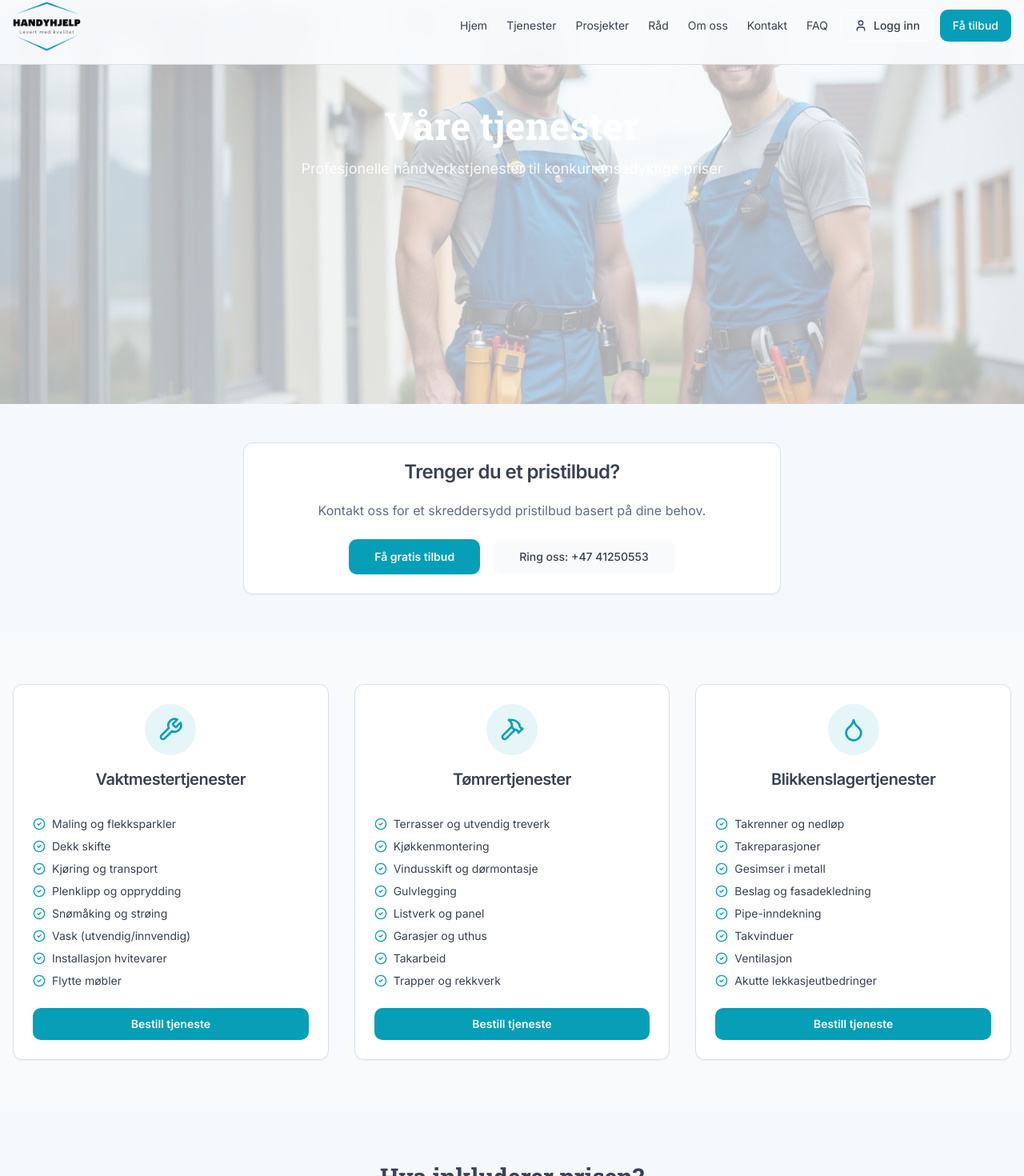
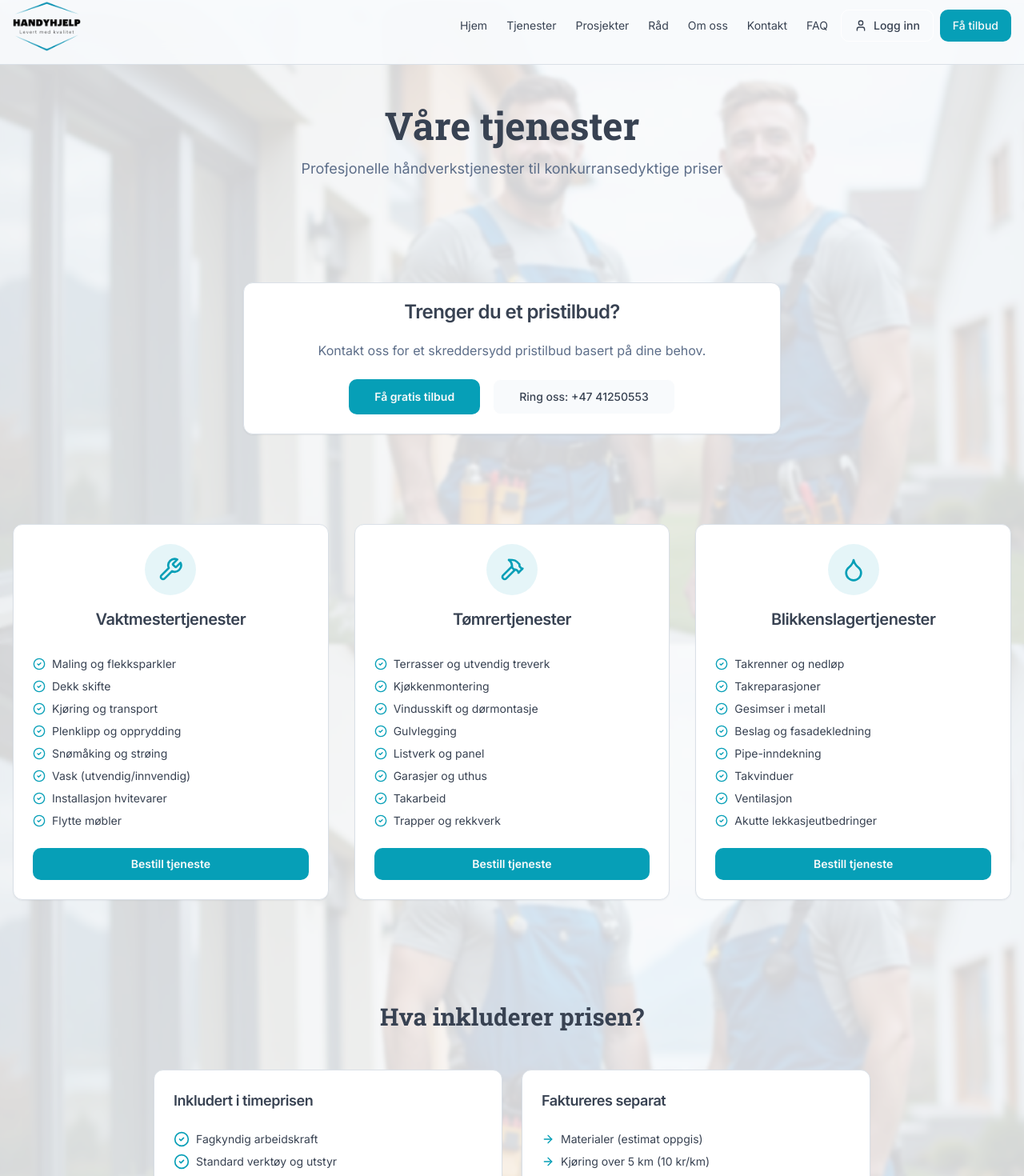
Before and after one commit to EspenGronnesby/handyhjelp, a React (Vite) app: page /tjenester in a window 1280 px wide. Shown: the part 48-1518 px from the top of the page at 80% size. Built offline with nearby package versions, Linux system fonts and the light colour scheme; the HTML template or start-up script is replaced by a standard one.

Commit message:
Reverted to commit f10f3d2ddca559d75af4b4d922b40f9f72e5b757

```diff
--- a/src/pages/Index.tsx
+++ b/src/pages/Index.tsx
@@ -7,7 +7,6 @@ import { ProjectsSection } from "@/components/ProjectsSection";
 import { BreadcrumbNavigation } from "@/components/SEO/BreadcrumbNavigation";
 import { GoogleAnalytics } from "@/components/SEO/GoogleAnalytics";
 import { Button } from "@/components/ui/button";
-import { Card, CardContent, CardHeader, CardTitle } from "@/components/ui/card";
 import { Link } from "react-router-dom";
 import { useAuth } from "@/hooks/useAuth";
 
@@ -27,30 +26,6 @@ const Index = () => {
       {/* Hero Section with Integrated Quote Form */}
       <main>
         <HeroSection />
-
-        {/* Pricing Information - Quick Contact */}
-        <section className="py-12 bg-muted/30">
-          <div className="container mx-auto px-4">
-            <Card className="max-w-2xl mx-auto text-center">
-              <CardHeader>
-                <CardTitle>Trenger du et pristilbud?</CardTitle>
-              </CardHeader>
-              <CardContent>
-                <p className="text-muted-foreground mb-6">
-                  Kontakt oss for et skreddersydd pristilbud basert på dine behov.
-                </p>
-                <div className="flex flex-col sm:flex-row gap-4 justify-center">
-                  <Button variant="cta" size="lg" onClick={() => window.location.href = '/tilbud'}>
-                    Få gratis tilbud
-                  </Button>
-                  <Button variant="outline" size="lg" onClick={() => window.location.href = 'tel:+4741250553'}>
-                    Ring oss: +47 41250553
-                  </Button>
-                </div>
-              </CardContent>
-            </Card>
-          </div>
-        </section>
 
         {/* How It Works Process Section */}
         <section id="process-section" aria-labelledby="process-heading">
--- a/src/pages/Services.tsx
+++ b/src/pages/Services.tsx
@@ -64,34 +64,32 @@ const Services = () => {
       <Header />
       <BreadcrumbNavigation />
 
-      {/* Hero Section with Background Image */}
-      <section
-        className="relative pt-32 pb-16 bg-cover bg-center bg-no-repeat"
-        style={{
-          backgroundImage: `url(${servicesBackground})`,
-          minHeight: '500px'
-        }}
+      {/* Background wrapper with image and overlay */}
+      <div
+        className="relative bg-cover bg-center bg-fixed bg-no-repeat"
+        style={{ backgroundImage: `url(${servicesBackground})` }}
       >
         {/* Dark overlay for readability */}
-        <div className="absolute inset-0 bg-background/70"></div>
+        <div className="absolute inset-0 bg-background/85 backdrop-blur-[2px]"></div>
 
-        {/* Hero Content */}
+        {/* Content over background */}
         <div className="relative z-10">
+          {/* Hero Section */}
+          <section className="pt-32 pb-12">
         <div className="container mx-auto px-4">
           <div className="text-center max-w-3xl mx-auto">
-              <h1 className="text-4xl md:text-5xl font-heading font-bold mb-4 text-white">
+            <h1 className="text-4xl md:text-5xl font-heading font-bold mb-4">
               Våre tjenester
             </h1>
-              <p className="text-lg text-white/90 mb-8">
+            <p className="text-lg text-muted-foreground mb-8">
               Profesjonelle håndverkstjenester til konkurransedyktige priser
             </p>
-            </div>
           </div>
         </div>
       </section>
 
       {/* Pricing Information - Removed calculator, contact for quote */}
-      <section className="py-12 bg-muted/30">
+      <section className="py-12">
         <div className="container mx-auto px-4">
           <Card className="max-w-2xl mx-auto text-center">
             <CardHeader>
@@ -115,7 +113,7 @@ const Services = () => {
       </section>
 
       {/* Services Grid */}
-      <section className="py-16 bg-background">
+      <section className="py-16">
         <div className="container mx-auto px-4">
           <div className="grid md:grid-cols-3 gap-8">
             {services.map((service) => (
@@ -150,7 +148,7 @@ const Services = () => {
       </section>
 
       {/* Pricing Details */}
-      <section className="py-16 bg-muted/30">
+      <section className="py-16">
         <div className="container mx-auto px-4">
           <div className="max-w-4xl mx-auto">
             <h2 className="text-3xl font-heading font-bold text-center mb-12">
@@ -203,7 +201,7 @@ const Services = () => {
       </section>
 
       {/* Comparison: One-time vs Fixed */}
-      <section className="py-16 bg-background">
+      <section className="py-16">
         <div className="container mx-auto px-4">
           <div className="text-center mb-12">
             <h2 className="text-3xl font-heading font-bold mb-4">
@@ -267,6 +265,8 @@ const Services = () => {
           </div>
         </div>
       </section>
+        </div>
+      </div>
 
       <Footer />
     </div>
```
Lines whose indentation alone changed are shown as unchanged.
